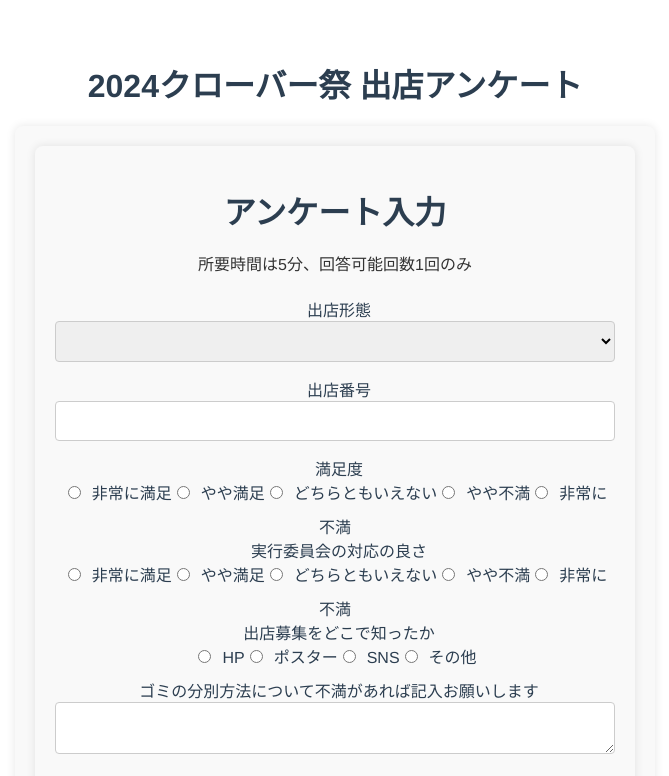
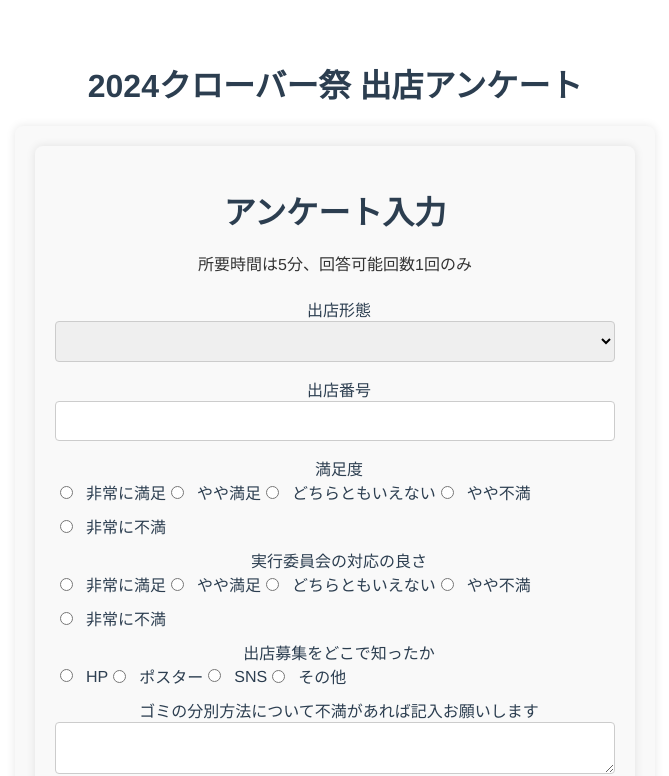
Before and after one commit to shoookawa/BoothQuestionnaire, a Vue app in the folder フロントエンド/: page / in a window 1280 px wide. Shown: the top 776 px of the page, without its empty margins (305-974 px from the left). Built offline with nearby package versions, Linux system fonts and the light colour scheme.

Commit message:
質問をquestion.jsで管理、SurveyConfirm.vueページで回答の確認、SurveyForm.vueページに戻った際に回答の保持、一部デザインの変更

```diff
--- a/フロントエンド/src/App.vue
+++ b/フロントエンド/src/App.vue
@@ -1,5 +1,5 @@
 <script setup>
-  import SurveyView from './views/SurveyView.vue';
+import SurveyView from './views/SurveyView.vue';
 </script>
 
 <template>
--- a/フロントエンド/src/components/SurveyComplete.vue
+++ b/フロントエンド/src/components/SurveyComplete.vue
@@ -1,5 +1,4 @@
 <script setup>
-
 </script>
 
 <template>
@@ -8,3 +7,14 @@
     <p>アンケートの送信が完了しました。ご協力ありがとうございました。</p>
   </div>
 </template>
+
+<style scoped>
+h1 {
+  text-align: center;
+}
+
+p {
+  text-align: center;
+  font-size: 1.2em;
+}
+</style>
--- a/フロントエンド/src/components/SurveyConfirm.vue
+++ b/フロントエンド/src/components/SurveyConfirm.vue
@@ -1,7 +1,6 @@
 <script setup>
 import { defineProps, defineEmits } from 'vue';
 
-// propsでformDataを受け取る
 const props = defineProps({
   formData: {
     type: Object,
@@ -26,7 +25,7 @@ function submitSurvey() {
     <p class="survey-note">以下の内容でよろしければ、送信ボタンを押してください。</p>
 
     <div class="survey-summary">
-      <div v-for="(entry, key) in formData.value" :key="key" class="summary-item">
+      <div v-for="(entry, key) in props.formData" :key="key" class="summary-item">
         <p class="summary-label">{{ entry.label }}</p>
         <p class="summary-value">{{ entry.value }}</p>
       </div>
--- a/フロントエンド/src/components/SurveyForm.vue
+++ b/フロントエンド/src/components/SurveyForm.vue
@@ -1,41 +1,52 @@
 <script setup>
-import { ref, defineEmits } from 'vue'
-import SurveyFormQustion from "./SurveyFormQuestion.vue"
+import { ref, defineEmits, watch, defineProps } from 'vue'
+import SurveyFormQuestion from './SurveyFormQuestion.vue';
+import questions from '../questions.js';
+
+const props = defineProps({
+  formData: {
+    type: Object,
+    default: () => ({})
+  }
+});
 
 const emit = defineEmits(['goToConfirm']);
 
-const questions = ref([
-  { label: '出店形態', name: 'format', type: 'list', options:['模擬店', '屋外物販', '教室出店', '福島出店'], required: true },
-  { label: '出店番号', name: 'number', type: 'number', required: true, min: 1, max: 100},
-  { label: '満足度', name: 'satisfaction', type: 'radio', options:['非常に満足', 'やや満足', 'どちらともいえない', 'やや不満', '非常に不満'], required: true },
-  { label: '実行委員会の対応の良さ', name: 'support', type: 'radio', options:['非常に満足', 'やや満足', 'どちらともいえない', 'やや不満', '非常に不満'], required: true },
-  { label: '出店募集をどこで知ったか', name: 'publicity', type: 'radio', options:['HP', 'ポスター', 'SNS', 'その他'], required: true },
-  { label: 'ゴミの分別方法について不満があれば記入お願いします', name: 'garbage', type: 'textarea', required: true },
-  { label: '意見・感想', name: 'comment', type: 'textarea', required: true }
-]);
+const formData = ref({ ...props.formData }); // 親から受け取ったデータで初期化
 
-const formData = ref({});
+watch(() => props.formData, (newData) => {
+  formData.value = { ...newData }; // 親からの変更を監視して更新
+}, { deep: true });
 
-function  goToConfirm() {
+function goToConfirm() {
   emit('goToConfirm', formData.value);
 }
 
 function handlePutAnswer({ name, value }) {
-  const question = questions.value.find(q => q.name === name);
-  formData.value[name] = {
-    label: question.label,
-    value: value
-  };
+  const question = questions.find(q => q.name === name);
+  if (question) {
+    formData.value[name] = {
+      label: question.label,
+      value: value
+    };
+  }
 }
+
 </script>
-
 
 <template>
   <div class="survey-container">
     <h1>アンケート入力</h1>
     <p class="survey-note">所要時間は5分、回答可能回数1回のみ</p>
     <form @submit.prevent="goToConfirm">
-      <SurveyFormQustion v-for="(question, index) in questions" :key="index" :question="question" :index="index" @putAnswer="handlePutAnswer"/>
+      <SurveyFormQuestion
+        v-for="(question, index) in questions"
+        :key="index"
+        :question="question"
+        :index="index"
+        :answer="formData[question.name]"
+        @putAnswer="handlePutAnswer"
+      />
       <button type="submit" class="submit-button">確認画面へ</button>
     </form>
   </div>
--- a/フロントエンド/src/components/SurveyFormQuestion.vue
+++ b/フロントエンド/src/components/SurveyFormQuestion.vue
@@ -1,39 +1,112 @@
 <script setup>
 import { ref, defineProps, defineEmits, watch } from 'vue';
 
-const props = defineProps(['question', 'index']);
+// props の定義
+const props = defineProps({
+  question: {
+    type: Object,
+    required: true
+  },
+  index: {
+    type: Number,
+    required: true
+  },
+  answer: {
+    type: String,
+    default: '' // デフォルト値を設定
+  }
+});
+
+// emit の定義
 const emit = defineEmits(['putAnswer']);
 
-const answer = ref('')
-watch(answer, (newAnswer) => {
-  emit('putAnswer', {name: props.question.name, value: newAnswer})
-})
+// local state の定義
+const localAnswer = ref(props.answer.value);
+
+// 質問の回答を更新するメソッド
+function updateAnswer(event) {
+  localAnswer.value = event.target.value;
+}
+
+// watch で回答を監視
+watch(localAnswer, (newAnswer) => {
+  emit('putAnswer', { name: props.question.name, value: newAnswer });
+});
+
+console.log(localAnswer.value);
 </script>
 
 <template>
+  <div>
     <label :for="`question-${index}`">{{ question.label }}</label>
+
+    <!-- 質問タイプごとのフォーム要素 -->
     <div v-if="question.type === 'text'">
-    <input :id="`question-${index}`" type="text" v-model="answer" :required="question.required"/>
+      <input
+        :id="`question-${index}`"
+        v-model="localAnswer"
+        type="text"
+        :required="question.required"
+        @input="updateAnswer"
+      />
     </div>
+
     <div v-if="question.type === 'email'">
-    <input :id="`question-${index}`" type="email" v-model="answer" :required="question.required"/>
+      <input
+        :id="`question-${index}`"
+        v-model="localAnswer"
+        type="email"
+        :required="question.required"
+        @input="updateAnswer"
+      />
     </div>
+
     <div v-if="question.type === 'textarea'">
-    <textarea :id="`question-${index}`" v-model="answer" :required="question.required"></textarea>
+      <textarea
+        :id="`question-${index}`"
+        v-model="localAnswer"
+        :required="question.required"
+        @input="updateAnswer"
+      ></textarea>
     </div>
+
     <div v-if="question.type === 'number'">
-    <input :id="`question-${index}`" type="number" v-model="answer" :required="question.required" :min="question.min" :max="question.max"/>
+      <input
+        :id="`question-${index}`"
+        v-model="localAnswer"
+        type="number"
+        :required="question.required"
+        :min="question.min"
+        :max="question.max"
+        @input="updateAnswer"
+      />
     </div>
+
     <div v-if="question.type === 'list'">
-    <select :id="`question-${index}`" v-model="answer" :required="question.required">
-      <option v-for="(option, index) in question.options" :key="index">{{ option }}</option>
+      <select
+        :id="`question-${index}`"
+        v-model="localAnswer"
+        :required="question.required"
+        @change="updateAnswer"
+      >
+        <option v-for="(option, i) in question.options" :key="i" :value="option">{{ option }}</option>
       </select>
     </div>
-  <div v-if="question.type === 'radio'">
-    <span v-for="(option, index) in question.options" :key="index">
-      <input id="`question-${index}-${option}`" v-model="answer" type="radio" :value="option" :required="question.required">
-      <label for="`question-${index}-${option}`">{{ option }}</label>
-    </span>
+
+    <div v-if="question.type === 'radio'" class="radio-group">
+      <div v-for="(option, i) in question.options" :key="i">
+        <input
+          :id="`question-${index}-${option}`"
+          v-model="localAnswer"
+          type="radio"
+          :value="option"
+          :name="`question-${index}`"
+          :required="question.required"
+          @change="updateAnswer"
+        />
+        <label :for="`question-${index}-${option}`">{{ option }}</label>
+      </div>
+    </div>
   </div>
 </template>
 
@@ -50,6 +123,13 @@ input, textarea, select {
 
 input[type="radio"] {
   width: auto;
+  margin-right: 5px; /* ラジオボタンとラベルの間にスペースを追加 */
+}
+
+.radio-group {
+  display: flex; /* 横並びにする */
+  flex-wrap: wrap; /* ラベルが長すぎる場合は折り返す */
+  align-items: center; /* 中央揃え */
 }
 
 label {
--- /dev/null
+++ b/フロントエンド/src/questions.js
@@ -0,0 +1,53 @@
+const questions = [
+  {
+    label: '出店形態',
+    name: 'format',
+    type: 'list',
+    options: ['模擬店', '屋外物販', '教室出店', '福島出店'],
+    required: true
+  },
+  {
+    label: '出店番号',
+    name: 'number',
+    type: 'number',
+    required: true,
+    min: 1,
+    max: 100
+  },
+  {
+    label: '満足度',
+    name: 'satisfaction',
+    type: 'radio',
+    options: ['非常に満足', 'やや満足', 'どちらともいえない', 'やや不満', '非常に不満'],
+    required: true
+  },
+  {
+    label: '実行委員会の対応の良さ',
+    name: 'support',
+    type: 'radio',
+    options: ['非常に満足', 'やや満足', 'どちらともいえない', 'やや不満', '非常に不満'],
+    required: true
+  },
+  {
+    label: '出店募集をどこで知ったか',
+    name: 'publicity',
+    type: 'radio',
+    options: ['HP', 'ポスター', 'SNS', 'その他'],
+    required: true
+  },
+  {
+    label: 'ゴミの分別方法について不満があれば記入お願いします',
+    name: 'garbage',
+    type: 'textarea',
+    required: true
+  },
+  {
+    label: '意見・感想',
+    name: 'comment',
+    type: 'textarea',
+    required: true
+  }
+];
+
+
+export default questions;
--- a/フロントエンド/src/views/SurveyView.vue
+++ b/フロントエンド/src/views/SurveyView.vue
@@ -23,13 +23,18 @@
   // });
   currentStep.value = 'complete'; // 送信完了画面に移行
 }
+
 </script>
 
 <template>
   <h1>2024クローバー祭 出店アンケート</h1>
   <div class="survey-view">
     <!-- アンケート入力画面 -->
-    <SurveyForm v-if="currentStep === 'form'" @goToConfirm="showConfirm" />
+    <SurveyForm
+      v-if="currentStep === 'form'"
+      :formData="formData"
+      @goToConfirm="showConfirm"
+    />
 
     <!-- 確認画面 -->
     <SurveyConfirm
@@ -45,7 +50,6 @@
     />
   </div>
 </template>
-
 
 <style scoped>
 h1 {
```
Also changed, not shown: フロントエンド/src/main.js (+1 -20 lines). Lines whose indentation alone changed are shown as unchanged.
